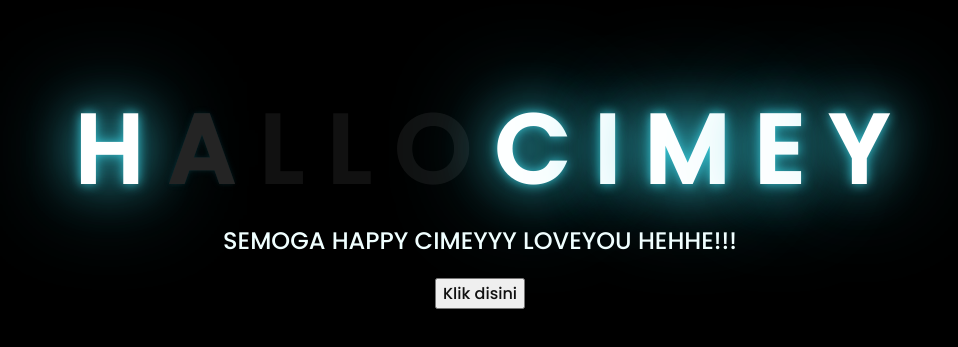
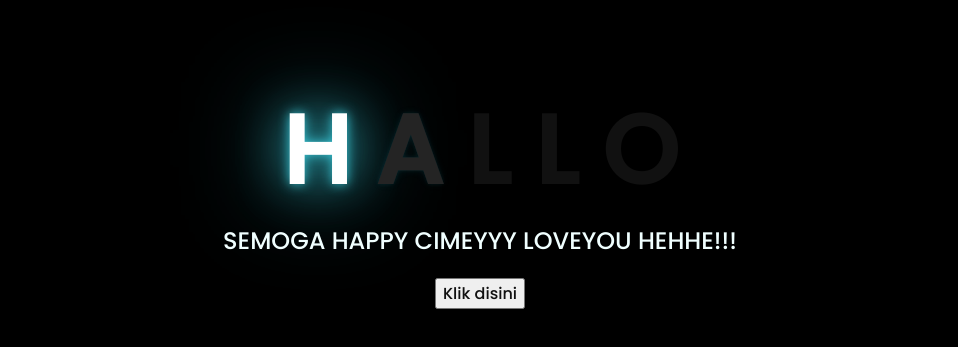
Before and after one commit to Arulll847/cimeyyyyloveuuu, a plain HTML site: page index.html in a window 1280 px wide. Shown: the part 215-562 px from the top of the page, without its empty margins (168-1126 px from the left). Drawn offline with Linux system fonts and the light colour scheme; files that its build step writes are made by us from their sources.

Commit message:
Update index.html

```diff
--- a/index.html
+++ b/index.html
@@ -16,11 +16,6 @@
         <span>L</span>
         <span>L</span>
         <span>O</span>
-        <span>C</span>
-        <span>I</span>
-        <span>M</span>
-        <span>E</span>
-        <span>Y</span>
     </div>
     <div class="description">
         <span>SEMOGA HAPPY CIMEYYY LOVEYOU HEHHE!!!</span>
```
